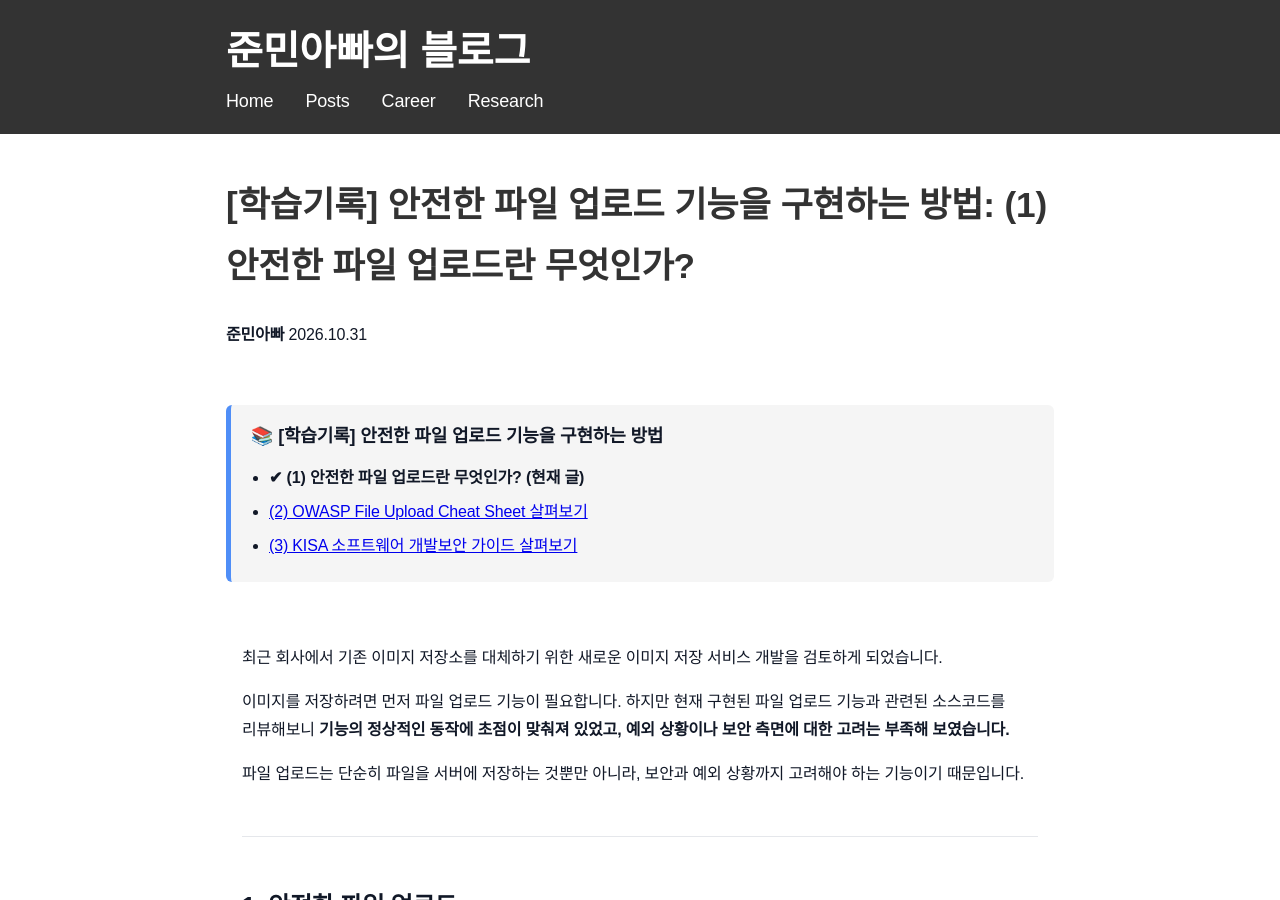
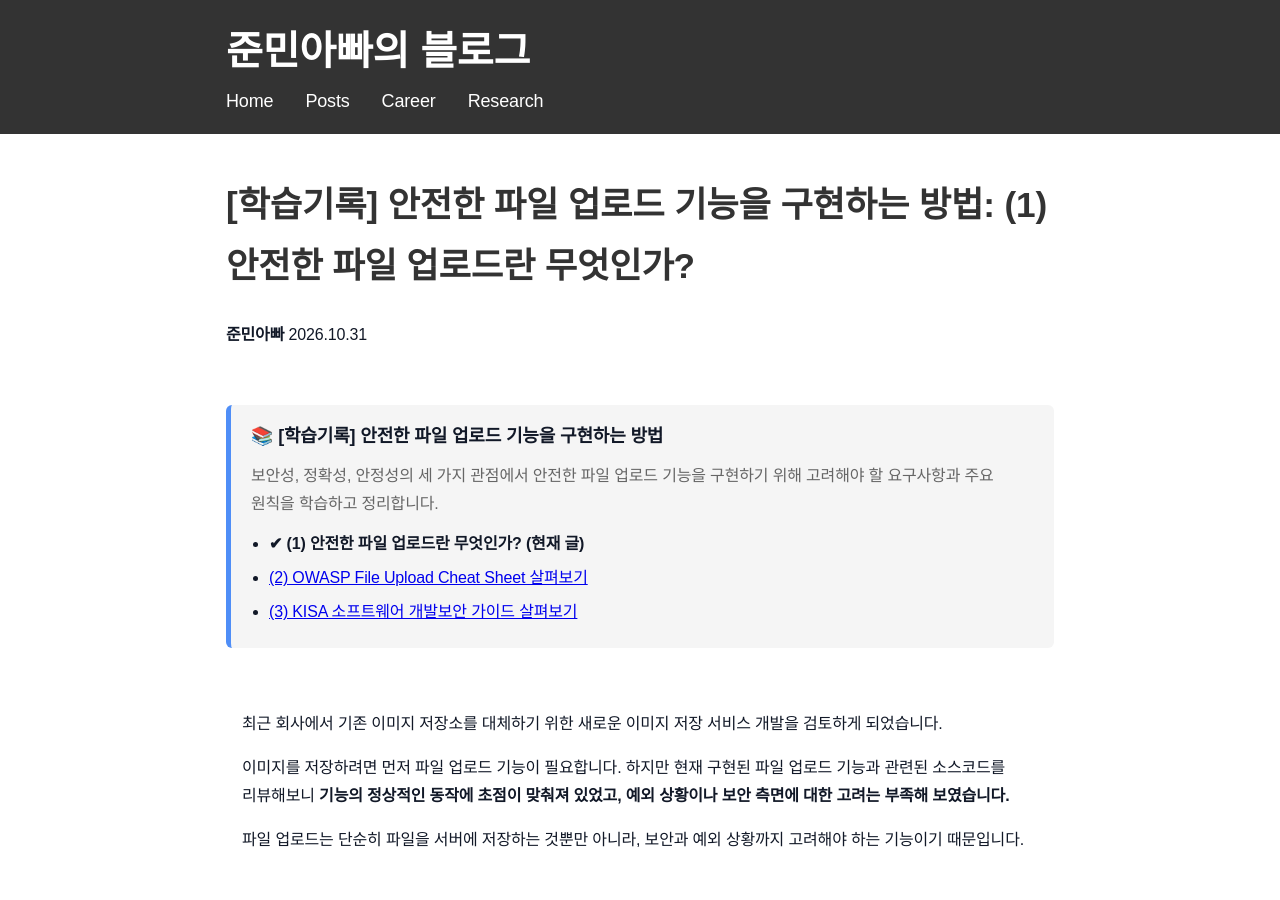
Before and after one commit to sanghoon-lee/sanghoon-lee.github.io, a Jekyll site: the page built from _posts/2026-10-31-upload1.md, in a window 1280 px wide and 900 px high. Built offline with Jekyll 4.4.1, drawn with Linux system fonts in a browser that asks for light colours; nearby versions of some CDN libraries; comment, search, counter and statistics services are not loaded.

Commit message:
secure-file-upload3.md 추가

```diff
--- a/_data/secure-file-upload.yml
+++ b/_data/secure-file-upload.yml
@@ -1,6 +1,5 @@
 title: "[학습기록] 안전한 파일 업로드 기능을 구현하는 방법"
-description: ""
-
+description: "보안성, 정확성, 안정성의 세 가지 관점에서 안전한 파일 업로드 기능을 구현하기 위해 고려해야 할 요구사항과 주요 원칙을 학습하고 정리합니다."
 posts:
   - title: "(1) 안전한 파일 업로드란 무엇인가?"
     url: "/2026/10/31/upload1/"
--- a/_data/spring-config.yml
+++ b/_data/spring-config.yml
@@ -1,6 +1,5 @@
 title: "Spring 애플리케이션 설정 관리"
 description: "Spring 애플리케이션의 설정값을 객체로 관리하고, 설정에 따라 기능을 제어하는 방법을 다룬 시리즈입니다."
-
 posts:
   - title: "(1) @ConfigurationProperties를 사용하는 이유"
     url: "/2026/02/05/Config/"
```
